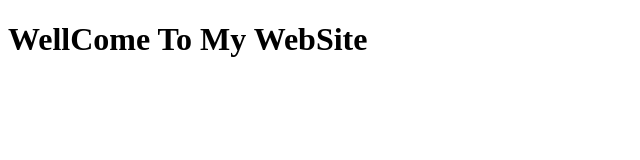
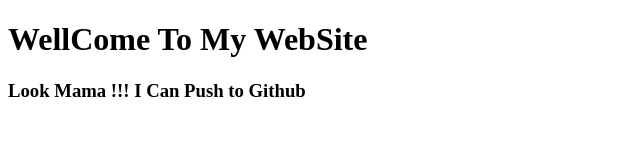
Before and after one commit to SUJON75/my-fast-website, a plain HTML site: page index.html in a window 1280 px wide. Shown: the whole page, without its empty margins (0-640 px from the left). Drawn offline with Linux system fonts and the light colour scheme.

Commit message:
learned github

```diff
--- a/index.html
+++ b/index.html
@@ -7,5 +7,6 @@
 </head>
 <body>
     <h1>WellCome To My WebSite</h1>
+    <h3>Look Mama !!! I Can Push to Github</h3>
 </body>
 </html>
```
